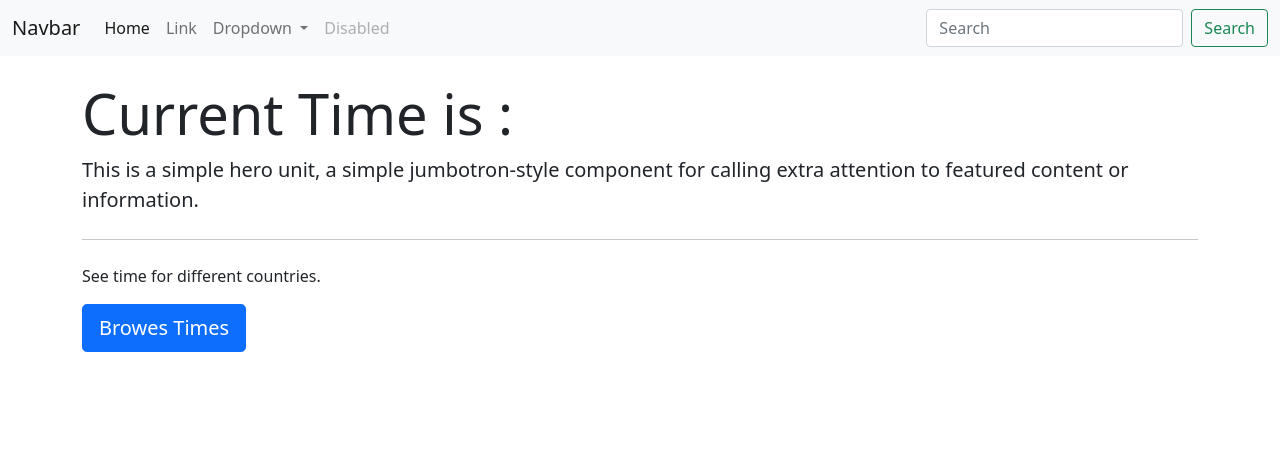
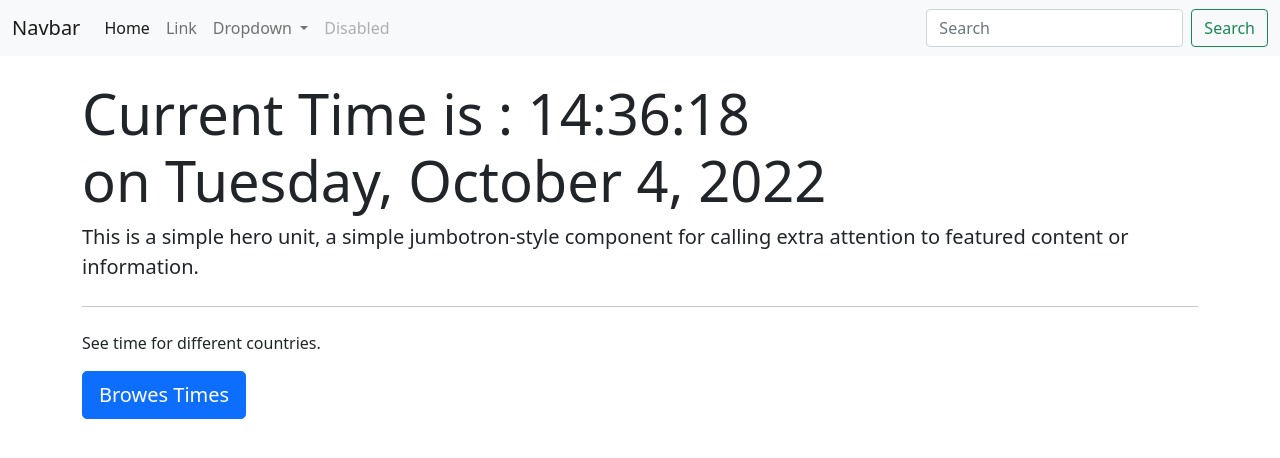
Before and after one commit to pm-2001/Clock, a plain HTML site: page index.html in a window 1280 px wide. Drawn offline with nearby package versions, Linux system fonts and the light colour scheme.

Commit message:
added time function

```diff
--- a/index.html
+++ b/index.html
@@ -8,7 +8,7 @@
     <!-- Bootstrap CSS -->
     <link href="https://cdn.jsdelivr.net/npm/bootstrap@5.0.2/dist/css/bootstrap.min.css" rel="stylesheet" integrity="sha384-EVSTQN3/azprG1Anm3QDgpJLIm9Nao0Yz1ztcQTwFspd3yD65VohhpuuCOmLASjC" crossorigin="anonymous">
 
-    <title>Hello, world!</title>
+    <title>Current time</title>
   </head>
   <body>
 
@@ -51,7 +51,7 @@
 
 <div class="container my-4">
     <div class="jumbotron">
-        <h1 class="display-4">Current Time is : </h1>
+        <h1 class="display-4">Current Time is : <span id ="time"></span></h1>
         <p class="lead">This is a simple hero unit, a simple jumbotron-style component for calling extra attention to featured content or information.</p>
         <hr class="my-4">
         <p>See time for different countries.</p>
--- a/index.js
+++ b/index.js
@@ -0,0 +1,8 @@
+const options = {weekday: 'long', year: 'numeric', month: 'long',day: 'numeric'};
+time=()=>{
+let a= new Date();
+let date = a.toLocaleDateString(undefined,options);
+let time = a.getHours() + ':' + a.getMinutes() + ':' + a.getSeconds();
+document.getElementById('time').innerText=time + "\n on " + date;
+}
+setInterval(time,1000);
```
